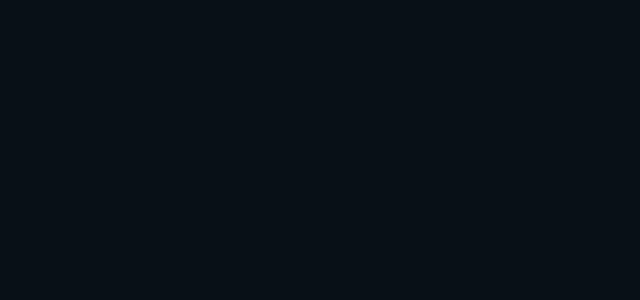
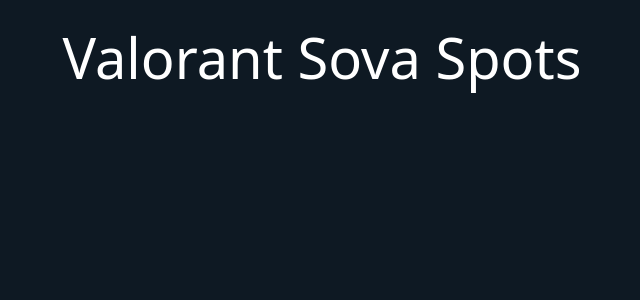
Before and after one commit to AloneInAbyss/valorant-sova-spots, a React (Create React App) app: page /ascent in a window 1280 px wide. Before the commit this address had no page. Shown: the top 300 px of the page, without its empty margins (318-958 px from the left). Built offline with nearby package versions, Linux system fonts and the light colour scheme.

Commit message:
update renderization when missing information

```diff
--- a/src/Map.jsx
+++ b/src/Map.jsx
@@ -31,6 +31,10 @@
           <h1 className="display-4 text-center py-4">Valorant Sova Spots</h1>
         </Link>
 
+        {Object.keys(MapsSpots).length > 0 &&
+          MapsSpots[props.name.toLowerCase()] &&
+          MapsSpots[props.name.toLowerCase()].attack &&
+          MapsSpots[props.name.toLowerCase()].defense && (
             <Row className="py-5 valorant-maps-section">
               <h2 className="display-3 ps-5 mb-5">{props.name}</h2>
               <Row className="d-flex flex-row bg-white m-0 py-3 mb-3">
@@ -60,6 +64,7 @@
                 })}
               </Col>
             </Row>
+          )}
       </Container>
 
       <Modal size="xl" show={show} onHide={handleClose}>
--- a/src/index.tsx
+++ b/src/index.tsx
@@ -17,6 +17,9 @@
     <Routes>
       <Route path="/" element={<App />} />
       <Route path="/breeze" element={<Map name="Breeze" />} />
+      <Route path="/ascent" element={<Map name="Ascent" />} />
+      <Route path="/fracture" element={<Map name="Fracture" />} />
+      <Route path="/icebox" element={<Map name="Ice Box" />} />
     </Routes>
   </BrowserRouter>
 );
```
Also changed, not shown: 1 other file (tests, documents, lock files or other folders). Lines whose indentation alone changed are shown as unchanged.
